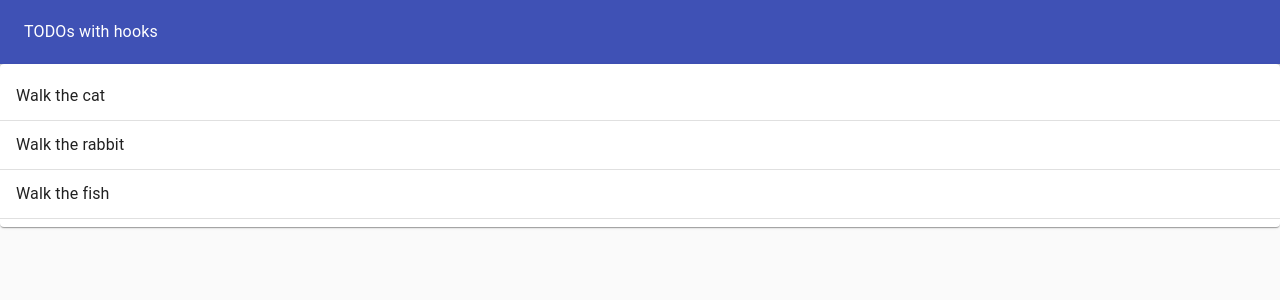
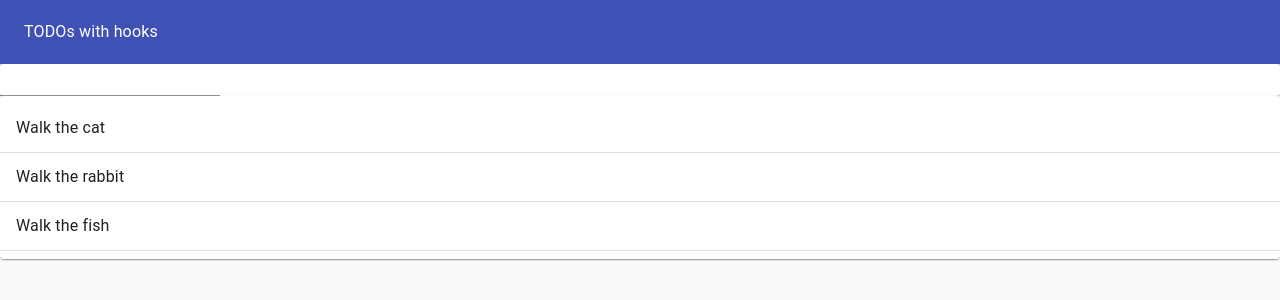
Before and after one commit to theborgh/todo-hooks, a React (Create React App) app: page / in a window 1280 px wide. Shown: the top 300 px of the page. Built offline with nearby package versions, Linux system fonts and the light colour scheme.

Commit message:
Add Todo form

```diff
--- a/src/TodoApp.js
+++ b/src/TodoApp.js
@@ -6,6 +6,7 @@
 import {Grid} from '@material-ui/core';
 
 import TodoList from './TodoList';
+import TodoForm from './TodoForm';
 
 export default function TodoApp() {
   const initialTodos = [
@@ -15,6 +16,9 @@
   ];
 
   const [todos, setTodos] = useState(initialTodos);
+  const addTodo = newTodoText => {
+    setTodos([...todos, {id: 4, text: newTodoText, completed: false}]);
+  };
 
   return (
     <Paper
@@ -31,6 +35,7 @@
           <Typography color='inherit'>TODOs with hooks</Typography>
         </Toolbar>
       </AppBar>
+      <TodoForm addTodo={addTodo} />
       <TodoList todos={todos} />
     </Paper>
   );
--- /dev/null
+++ b/src/TodoForm.js
@@ -0,0 +1,24 @@
+import React from 'react';
+import {Paper} from '@material-ui/core';
+import {TextField} from '@material-ui/core';
+
+import useInputState from './hooks/useInputState';
+
+export default function TodoForm({addTodo}) {
+  const [value, handleChange, reset] = useInputState('');
+
+  return (
+    <Paper>
+      {value}
+      <form
+        onSubmit={e => {
+          e.preventDefault();
+          addTodo(value);
+          reset();
+        }}
+      >
+        <TextField value={value} onChange={handleChange} />
+      </form>
+    </Paper>
+  );
+}
--- /dev/null
+++ b/src/hooks/useInputState.js
@@ -0,0 +1,15 @@
+import {useState} from 'react';
+
+export default initialValue => {
+  const [value, setValue] = useState(initialValue);
+
+  const handleChange = e => {
+    setValue(e.target.value);
+  };
+
+  const reset = () => {
+    setValue('');
+  };
+
+  return [value, handleChange, reset];
+};
```
